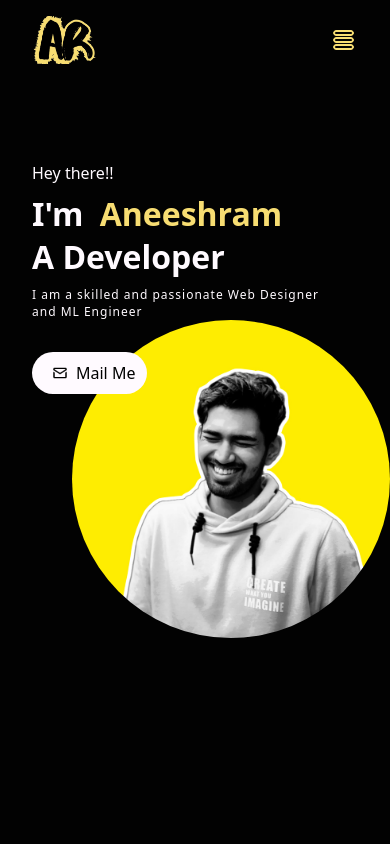
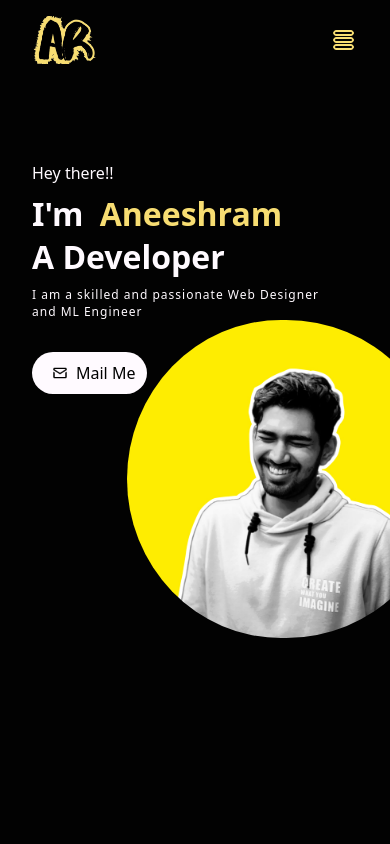
Before and after one commit to aneeshram-01/React-Portfolio-website, a React (Create React App) app: page / in a window 390 px wide. Shown: the top 844 px of the page. Built offline with nearby package versions, Linux system fonts and the light colour scheme; a web font is replaced by a local one.

Commit message:
Update Intro.css

```diff
--- a/src/components/Intro/Intro.css
+++ b/src/components/Intro/Intro.css
@@ -138,7 +138,11 @@
     }
     @media screen and (max-width: 465px) {
         .bg {
-            margin-right: 0%;
-            padding-right: 0px;
+            margin-right: -55px;
+
+            padding-left: 5px;
+
+
+            margin-left: 20px;
         }
         }
```
